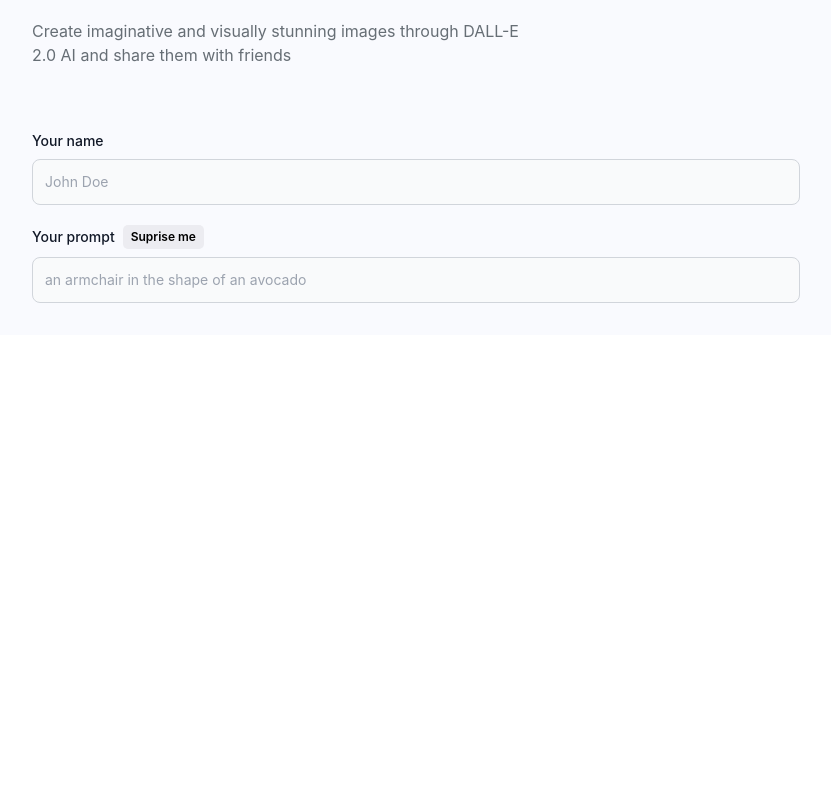
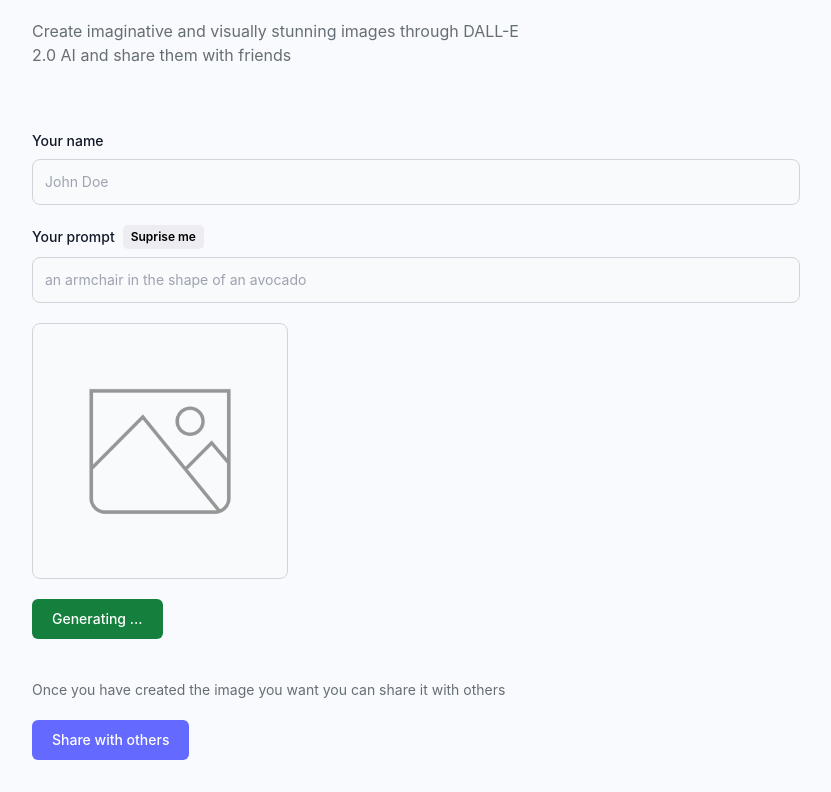
Before and after one commit to bojan09/MERN-AI-Image-Generation-App, a React (Vite) app in the folder client/: page /create-post in a window 1280 px wide. Shown: the part 216-1008 px from the top of the page, without its empty margins (0-831 px from the left). Before the commit the page ends 800 px from the top, so only its background shows below. Built offline with nearby package versions, Linux system fonts and the light colour scheme; a web font is replaced by a local one.

Commit message:
createPost setup

```diff
--- a/client/src/pages/CreatePost.jsx
+++ b/client/src/pages/CreatePost.jsx
@@ -21,6 +21,7 @@
   const [generatingImg, setGeneratingImg] = useState(false);
   const [loading, setLoading] = useState(false);
 
+  const generateImage = () => {};
   const handleSubmit = () => {};
   const handleChange = (e) => {};
   const handleSupriseMe = () => {};
@@ -56,6 +57,53 @@
             isSupriseMe
             handleSupriseMe={handleSupriseMe}
           />
+
+          {/* Image */}
+          <div className="relative bg-gray-50 border border-gray-300 text-gray-900 text-sm rounded-lg focus:ring-blue-500 focus:border-blue-500 w-64 p-3 h-64 flex justify-center items-center">
+            {form.photo ? (
+              <img
+                src={form.photo}
+                alt={form.prompt}
+                className="h-full w-full object-contain"
+              />
+            ) : (
+              <img
+                src={preview}
+                alt="preview"
+                className="w-9/12 h-9/12 object-contain opacity-40"
+              />
+            )}
+
+            {/* Generating Image - container */}
+            {generatingImg && (
+              <div className="absolute inset-0 z-0 flex justify-center items-center bg-[rgba(0,0,0,0.5)] rounded-lg ">
+                <Loader />
+              </div>
+            )}
+          </div>
+        </div>
+
+        <div className="mt-5 flex gap-5">
+          <button
+            className="text-white bg-green-700 font-medium rounded-md text-sm sm:w-auto w-full px-5 py-2.5 text-center"
+            type="button"
+            onClick={generateImage}
+          >
+            {generateImage ? "Generating ... " : "Generate"}
+          </button>
+        </div>
+
+        <div className="mt-10 ">
+          <p className="mt-2 text-[#666e75] text-[14px]">
+            Once you have created the image you want you can share it with
+            others
+          </p>
+          <button
+            type="submit"
+            className="mt-5 text-white bg-[#6469ff] font-medium rounded-md text-sm w-full sm:w-auto px-5 py-2.5 text-center"
+          >
+            {loading ? "Sharing ... " : "Share with others"}
+          </button>
         </div>
       </form>
     </section>
```
